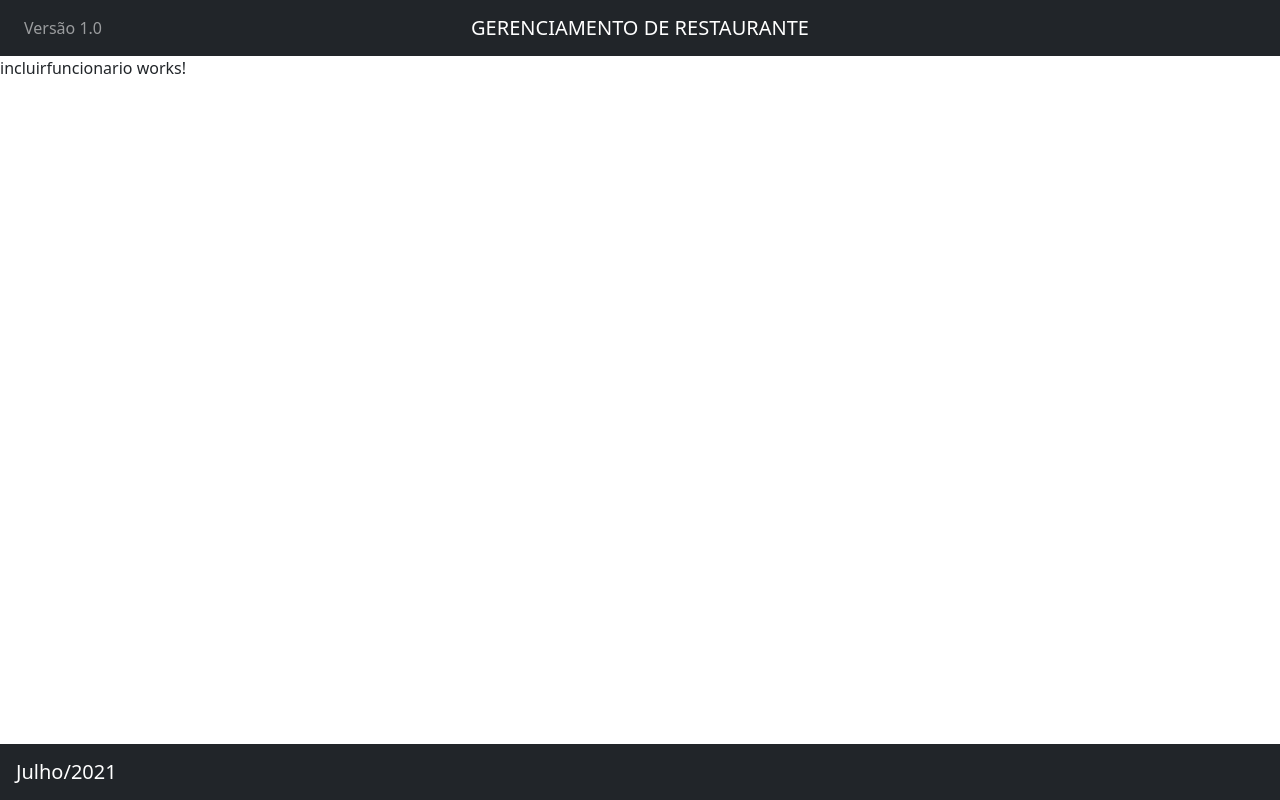
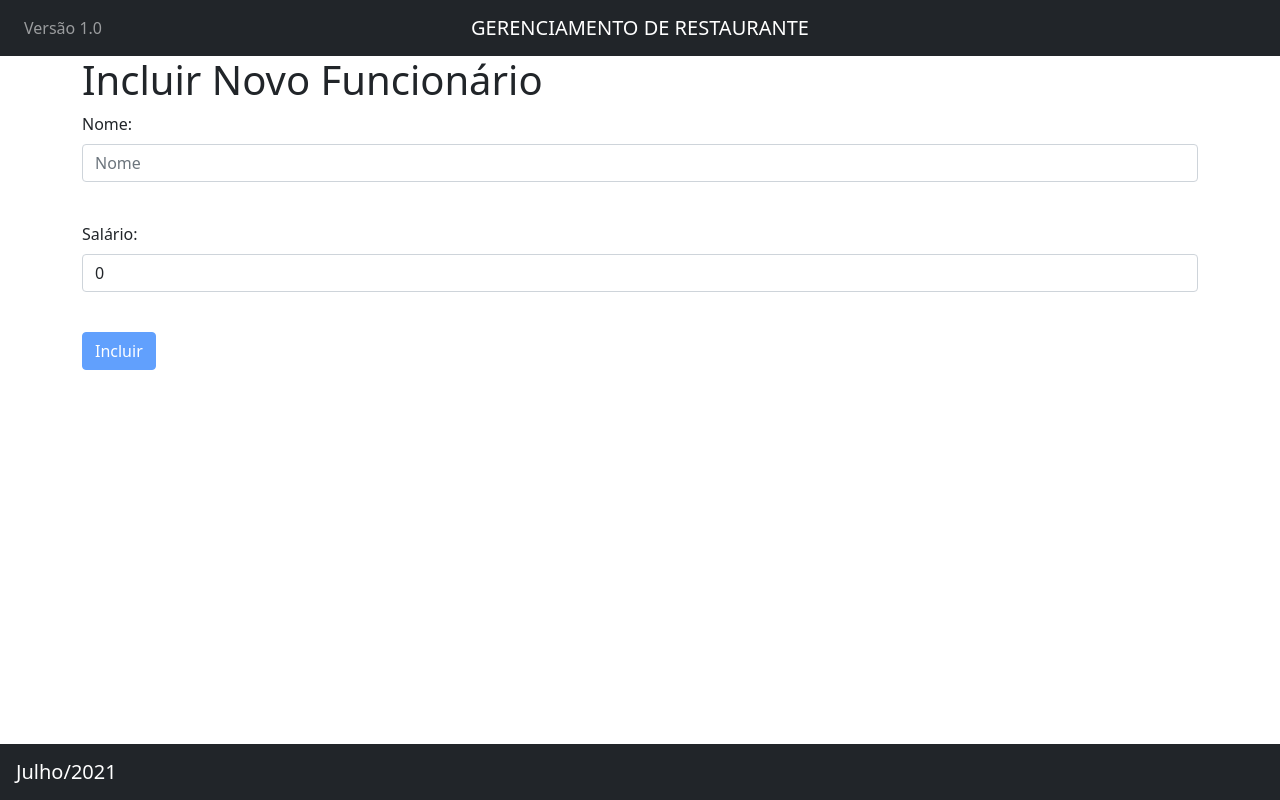
Before and after one commit to SidneyMaldonado/restaurante_alpha, an Angular app in the folder restaurante_frontend/: page /incluirfuncionario in a window 1280 px wide. Built offline with nearby package versions, Linux system fonts and the light colour scheme.

Commit message:
Criação interface, serviço e componentes

```diff
--- /dev/null
+++ b/restaurante_frontend/src/Funcionario.ts
@@ -0,0 +1,5 @@
+export interface Funcionario {
+    codigo: number;
+    nome: string;
+    salario: number;
+}
--- /dev/null
+++ b/restaurante_frontend/src/app/funcionario.service.ts
@@ -0,0 +1,20 @@
+import { HttpClient } from '@angular/common/http';
+import { Injectable } from '@angular/core';
+import { Observable } from 'rxjs';
+import { Funcionario } from 'src/Funcionario';
+
+@Injectable({
+  providedIn: 'root'
+})
+export class FuncionarioService {
+
+  constructor( private _http:HttpClient) { }
+
+  listarfuncionario(): Observable<any>{
+    return this._http.get<Funcionario[]>("http://localhost:8080/funcionarios/listar")
+  }
+
+  incluirfuncionario(funcionario:Funcionario): Observable<any>{
+    return this._http.post<Funcionario>("http://localhost:8080/funcionarios/incluir",funcionario);
+  }
+}
--- a/restaurante_frontend/src/app/incluirfuncionario/incluirfuncionario.component.html
+++ b/restaurante_frontend/src/app/incluirfuncionario/incluirfuncionario.component.html
@@ -1 +1,26 @@
-<p>incluirfuncionario works!</p>
+<div class="container">
+
+    <h1>Incluir Novo Funcionário</h1>
+    <form method="post" #frm="ngForm" (ngSubmit) = "incluir(frm)">
+
+
+        <div class="form-group">
+            <label for="nome">Nome:</label>
+            <input type="text" name="nome" id="nome" class="form-control" placeholder="Nome"
+            [(ngModel)] = "funcionario.nome" required>
+            &nbsp;
+        </div>
+
+        <div class="form-group">
+            <label for="salario">Salário: </label>
+            <input type="text" name="salario" id="salario" class="form-control" placeholder="Salário"
+            [(ngModel)] = "funcionario.salario" required>
+            &nbsp;
+        </div>
+
+        <button type="submit" class="btn btn-primary" [disabled]="frm.invalid">
+            Incluir
+        </button>
+
+    </form>
+</div>
--- a/restaurante_frontend/src/app/incluirfuncionario/incluirfuncionario.component.ts
+++ b/restaurante_frontend/src/app/incluirfuncionario/incluirfuncionario.component.ts
@@ -1,4 +1,8 @@
 import { Component, OnInit } from '@angular/core';
+import { NgForm } from '@angular/forms';
+import { Funcionario } from 'src/Funcionario';
+import { FuncionarioService } from '../funcionario.service';
+
 
 @Component({
   selector: 'app-incluirfuncionario',
@@ -7,9 +11,18 @@ import { Component, OnInit } from '@angular/core';
 })
 export class IncluirfuncionarioComponent implements OnInit {
 
-  constructor() { }
+  funcionario: Funcionario={codigo:0, nome:"", salario:0}
+
+  constructor( private servico:FuncionarioService) { }
 
   ngOnInit(): void {
   }
 
+  incluir(frm:NgForm){
+    this.servico.incluirfuncionario(this.funcionario).subscribe(
+      dados=>alert("Dados gravados com sucesso!!"),
+      error=> alert("erro ao gravar dados")
+    )
+  }
+
 }
--- a/restaurante_frontend/src/app/listarfuncionario/listarfuncionario.component.html
+++ b/restaurante_frontend/src/app/listarfuncionario/listarfuncionario.component.html
@@ -1 +1,25 @@
-<p>listarfuncionario works!</p>
+<div class="container">
+
+    <h1>Lista de Funcionários</h1>
+
+    <div id="demo" class="collapse"></div>
+    <table class="table table-light table-striped">
+      <thead>
+        <tr>
+          <th>Código do Funcionário</th>
+          <th>Nome</th>
+          <th>Salário</th>
+
+        </tr>
+      </thead>
+      <tbody>
+        <tr *ngFor = "let funcionario of funcionario">
+          <td>{{ funcionario.codigo }}</td>
+          <td>{{ funcionario.nome }}</td>
+          <td>R$ {{ funcionario.salario }}</td>
+
+
+        </tr>
+      </tbody>
+    </table>
+  </div>
--- a/restaurante_frontend/src/app/listarfuncionario/listarfuncionario.component.ts
+++ b/restaurante_frontend/src/app/listarfuncionario/listarfuncionario.component.ts
@@ -1,4 +1,6 @@
 import { Component, OnInit } from '@angular/core';
+import { Funcionario } from 'src/Funcionario';
+import { FuncionarioService } from '../funcionario.service';
 
 @Component({
   selector: 'app-listarfuncionario',
@@ -7,9 +9,17 @@ import { Component, OnInit } from '@angular/core';
 })
 export class ListarfuncionarioComponent implements OnInit {
 
-  constructor() { }
+  funcionario: Funcionario[] = [];
+
+  constructor( private servico: FuncionarioService) { }
 
   ngOnInit(): void {
+
+    this.servico.listarfuncionario().subscribe(
+
+      dados => { this.funcionario = dados},
+      error => alert("Erro ao consultar dados!!")
+    )
   }
 
 }
```
Also changed, not shown: 1 other file (tests, documents, lock files or other folders).
